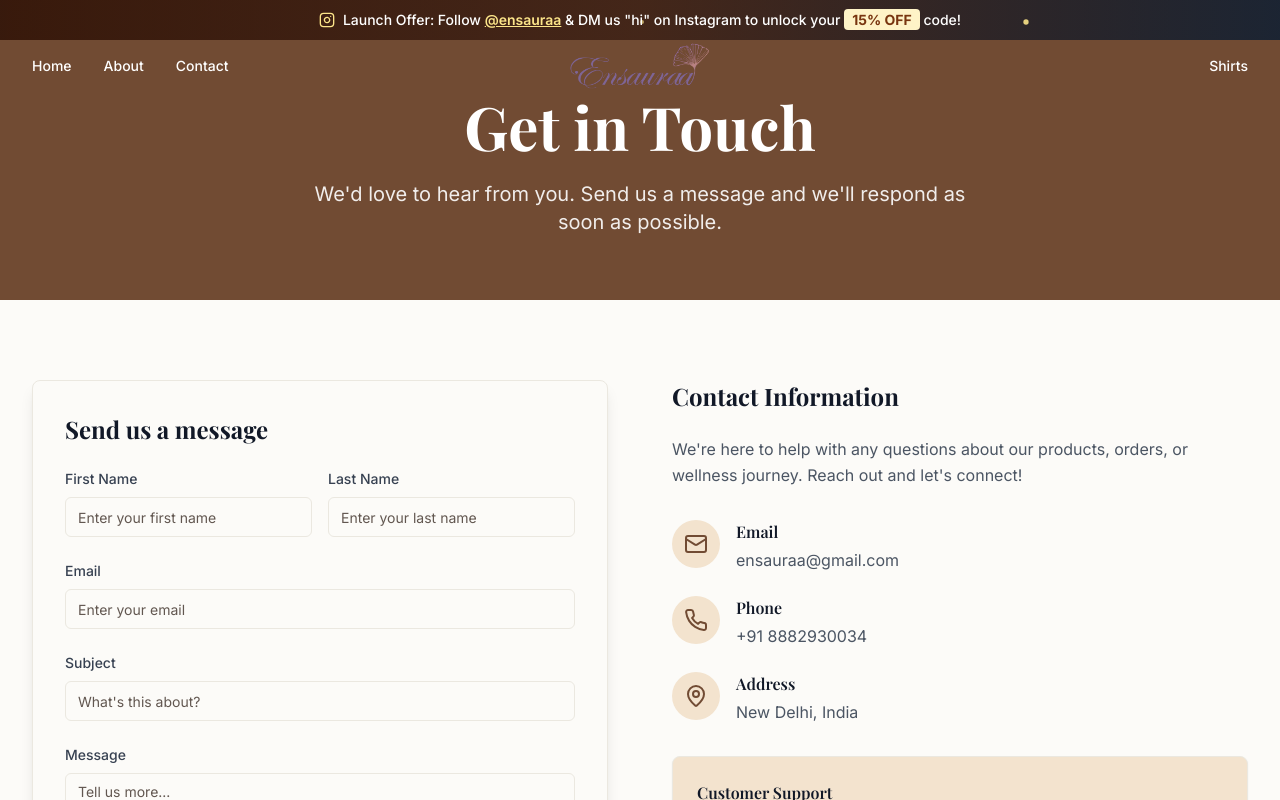
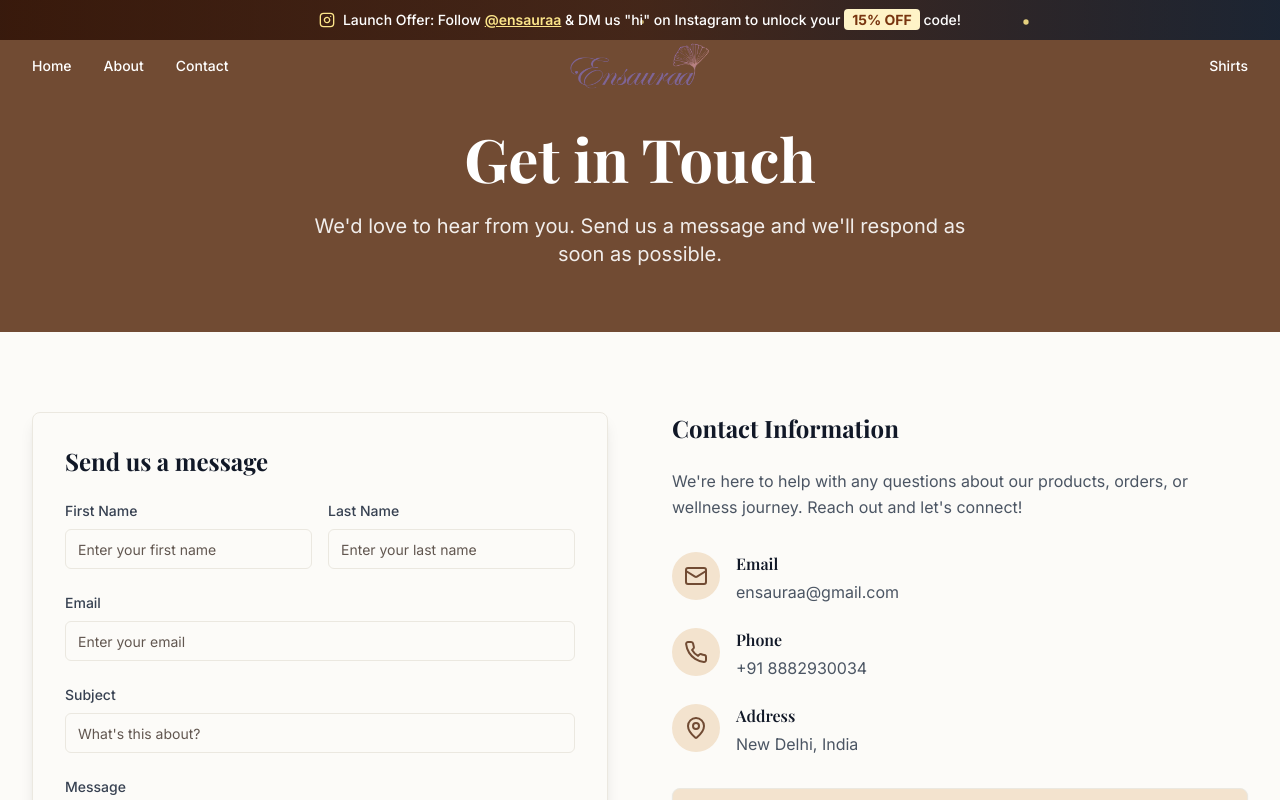
Before and after one commit to dhruvshibhare/ensaura2, a Next.js app: page /contact in a window 1280 px wide. Shown: the top 800 px of the page. Built offline with nearby package versions, Linux system fonts and the light colour scheme.

Commit message:
Update page.tsx

```diff
--- a/app/contact/page.tsx
+++ b/app/contact/page.tsx
@@ -36,7 +36,7 @@
       <Header />
 
       {/* Hero Section */}
-      <section className="pt-24 pb-16 bg-primary">
+      <section className="pt-32 pb-16 bg-primary">
         <div className="max-w-7xl mx-auto px-4 sm:px-6 lg:px-8">
           <motion.div
             className="text-center"
```
